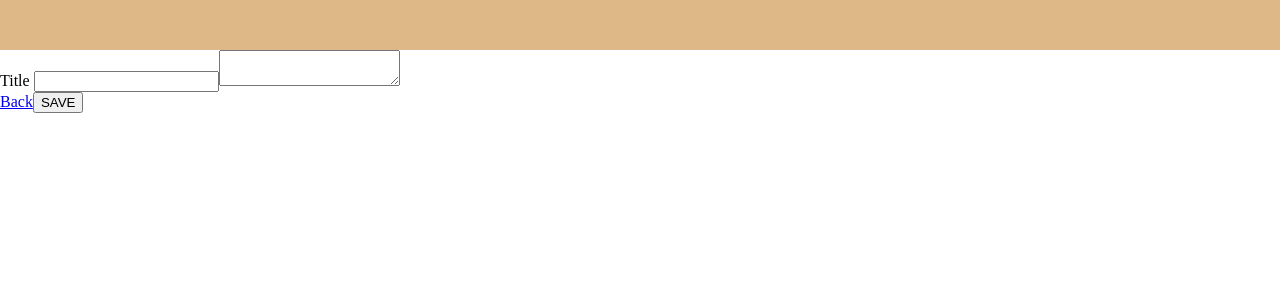
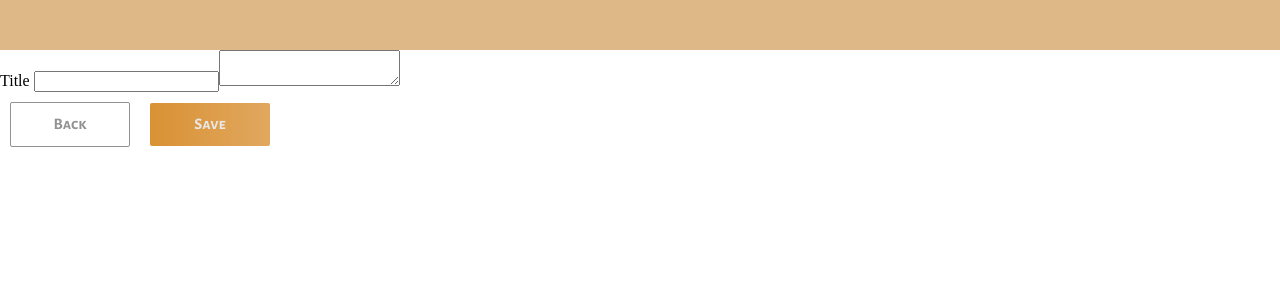
Before and after one commit to Dyskovsky/all-notes, an Angular app in the folder fe-all-notes/: page /create in a window 1280 px wide. Shown: the top 300 px of the page. Built offline with nearby package versions, Linux system fonts and the light colour scheme.

Commit message:
Add buttons styles

```diff
--- a/fe-all-notes/src/app/app.component.scss
+++ b/fe-all-notes/src/app/app.component.scss
@@ -1,7 +1,9 @@
+@import "~styles/colors";
+
 .topbar {
-    position: sticky;
-    top: 0;
-    height: 50px;
-    background: burlywood;
-    width: 100%;
+  position: sticky;
+  top: 0;
+  height: 50px;
+  background: $clr-topbar;
+  width: 100%;
 }
--- a/fe-all-notes/src/app/modules/notes/list-notes/list-notes.component.html
+++ b/fe-all-notes/src/app/modules/notes/list-notes/list-notes.component.html
@@ -1,5 +1,4 @@
-
-<a routerLink="create">Crete new</a>
+<a class="btn primary m" routerLink="create">Create New</a>
 
 <ul *ngFor="let note of notes">
   <li>
@@ -12,7 +11,9 @@
     <div>
       {{ note.body }}
     </div>
-    <a [routerLink]="['edit', note.id]">Edit</a>
-    <button (click)="delete(note.id)">Delete</button>
+    <div>
+      <a [routerLink]="['edit', note.id]" class="btn default m">Edit</a>
+      <button (click)="delete(note.id)" class="btn danger m">Delete</button>
+    </div>
   </li>
 </ul>
--- a/fe-all-notes/src/app/modules/notes/single-note/single-note.component.html
+++ b/fe-all-notes/src/app/modules/notes/single-note/single-note.component.html
@@ -7,5 +7,5 @@
   </textarea>
 </form>
 
-<a routerLink="/">Back</a>
-<button (click)="save()">SAVE</button>
+<a  class="btn default m" routerLink="/">Back</a>
+<button class="btn primary m" (click)="save()">Save</button>
--- a/fe-all-notes/src/styles.scss
+++ b/fe-all-notes/src/styles.scss
@@ -1,5 +1,9 @@
 /* You can add global styles to this file, and also import other style files */
+@import "~styles/colors";
+@import "~styles/fonts";
+@import "~styles/utils";
+@import "~styles/buttons";
 
 body {
-    margin: 0;
+  margin: 0;
 }
--- /dev/null
+++ b/fe-all-notes/styles/_buttons.scss
@@ -0,0 +1,145 @@
+$border-radius: 2px;
+$border-width: 1px;
+$animation-time: 0.3s;
+$clr-text: #e8e8e8;
+$clr-text-hover: #f8f8f8;
+
+@mixin custom-button($color) {
+  background-image: linear-gradient(to right, $color, lighten($color, 10%));
+
+  &:not([disabled])::before {
+    @include custom-button-hover($color);
+  }
+}
+
+@mixin custom-button-hover($color) {
+  $used-color-in: adjust-color($color, $lightness: 15%);
+  $used-color-out: adjust-color($color, $lightness: 5%);
+  background-image: radial-gradient($used-color-in, $used-color-out);
+}
+
+@mixin custom-button-outlined($color) {
+  color: $color;
+  border: $border-width solid $color;
+
+  &:not([disabled])::before {
+    @include custom-button-hover($color);
+  }
+
+  &:not([disabled]):hover {
+    color: #f8f8f8;
+  }
+}
+
+.btn {
+  padding: 12px 15px;
+  border: 0;
+  border-radius: $border-radius;
+  text-decoration: none;
+  box-shadow: none;
+  font-family: "Alegreya Sans SC", sans-serif;
+  font-size: 16px;
+  font-weight: 600;
+  color: $clr-text;
+  min-width: 120px;
+  display: inline-block;
+  box-sizing: border-box;
+  text-align: center;
+  transition: border $animation-time, color $animation-time;
+  position: relative;
+  z-index: 1;
+
+  &:not([disabled]):hover {
+    cursor: pointer;
+    color: $clr-text-hover;
+  }
+
+  &:hover::before {
+    opacity: 1;
+  }
+}
+
+.btn::before {
+  position: absolute;
+  content: "";
+  top: 0;
+  right: 0;
+  bottom: 0;
+  left: 0;
+  z-index: -1;
+  transition: opacity $animation-time linear;
+  opacity: 0;
+  border: $border-width solid transparent;
+  border-radius: $border-radius -1;
+}
+
+.btn.outlined {
+  background: transparent;
+}
+
+.btn.default {
+  @include custom-button-outlined($clr-default);
+
+  &:not([disabled])::before {
+    background: transparent;
+  }
+  &:not([disabled]):hover {
+    color: darken($clr-default, 15%);
+  }
+}
+
+.btn.primary:not(.outlined) {
+  @include custom-button($clr-primary);
+}
+
+.btn.primary.outlined {
+  @include custom-button-outlined($clr-primary);
+}
+
+.btn.info:not(.outlined) {
+  @include custom-button($clr-info);
+}
+
+.btn.info.outlined {
+  @include custom-button-outlined($clr-info);
+}
+
+.btn.success:not(.outlined) {
+  @include custom-button($clr-success);
+}
+
+.btn.success.outlined {
+  @include custom-button-outlined($clr-success);
+}
+
+.btn.link:not(.outlined) {
+  @include custom-button($clr-link);
+}
+
+.btn.link.outlined {
+  @include custom-button-outlined($clr-link);
+}
+
+.btn.danger:not(.outlined) {
+  @include custom-button($clr-danger);
+}
+
+.btn.danger.outlined {
+  @include custom-button-outlined($clr-danger);
+}
+
+.btn.warning:not(.outlined) {
+  @include custom-button($clr-warning);
+}
+
+.btn.warning.outlined {
+  @include custom-button-outlined($clr-warning);
+}
+
+.btn[disabled] {
+  opacity: 0.65;
+
+  &:hover {
+    cursor: default;
+  }
+}
--- /dev/null
+++ b/fe-all-notes/styles/_colors.scss
@@ -0,0 +1,9 @@
+$clr-topbar: burlywood;
+
+$clr-default: #929292;
+$clr-primary: #d99134;
+$clr-info: #078ffe;
+$clr-success: #31b137;
+$clr-warning: rgb(252, 140, 49);
+$clr-danger: #ed3131;
+$clr-link: #3273dc;
--- /dev/null
+++ b/fe-all-notes/styles/_fonts.scss
@@ -0,0 +1,2 @@
+
+@import url('https://fonts.googleapis.com/css?family=Alegreya+Sans+SC:400,500,700&display=swap&subset=latin-ext');
--- /dev/null
+++ b/fe-all-notes/styles/_utils.scss
@@ -0,0 +1,7 @@
+.p {
+  padding: 10px;
+}
+
+.m {
+  margin: 10px;
+}
```
Also changed, not shown: fe-all-notes/styles/_mixins.scss (added).
